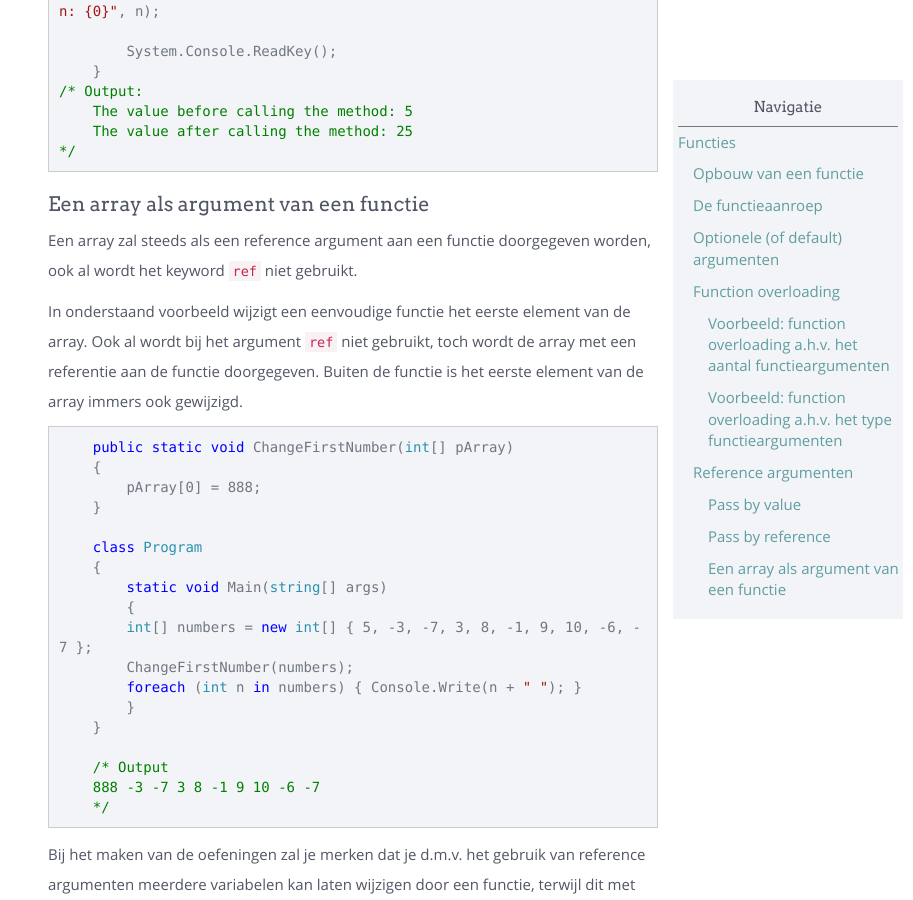
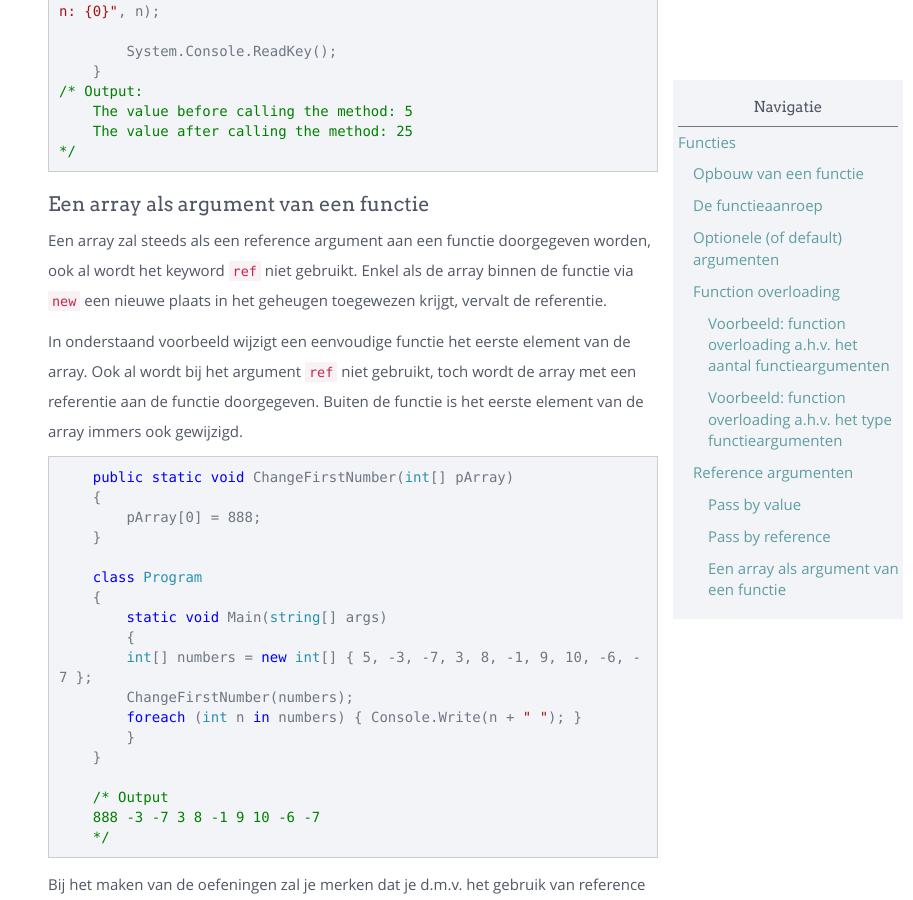
Before and after one commit to sma-it/sma-it.github.io, a Jekyll site: the page built from modules/basics/_posts/2000-01-08-Functies.md, in a window 1280 px wide and 900 px high, scrolled down 9113 px. Shown: the whole window, without its empty margins (367-1280 px from the left). Built offline with Jekyll 4.4.1, drawn with Linux system fonts in a browser that asks for light colours; nearby versions of some CDN libraries.

Commit message:
Changed content

```diff
--- a/modules/basics/_posts/2000-01-08-Functies.md
+++ b/modules/basics/_posts/2000-01-08-Functies.md
@@ -345,7 +345,7 @@ Indien dezelfde functie uitgevoerd wordt met pass by reference dan wijzigt de va
 
 ### Een array als argument van een functie
 
-Een array zal steeds als een reference argument aan een functie doorgegeven worden, ook al wordt het keyword `ref` niet gebruikt.
+Een array zal steeds als een reference argument aan een functie doorgegeven worden, ook al wordt het keyword `ref` niet gebruikt. Enkel als de array binnen de functie via `new` een nieuwe plaats in het geheugen toegewezen krijgt, vervalt de referentie.
 
 In onderstaand voorbeeld wijzigt een eenvoudige functie het eerste element van de array. Ook al wordt bij het argument `ref` niet gebruikt, toch wordt de array met een referentie aan de functie doorgegeven. Buiten de functie is het eerste element van de array immers ook gewijzigd.
 
```
